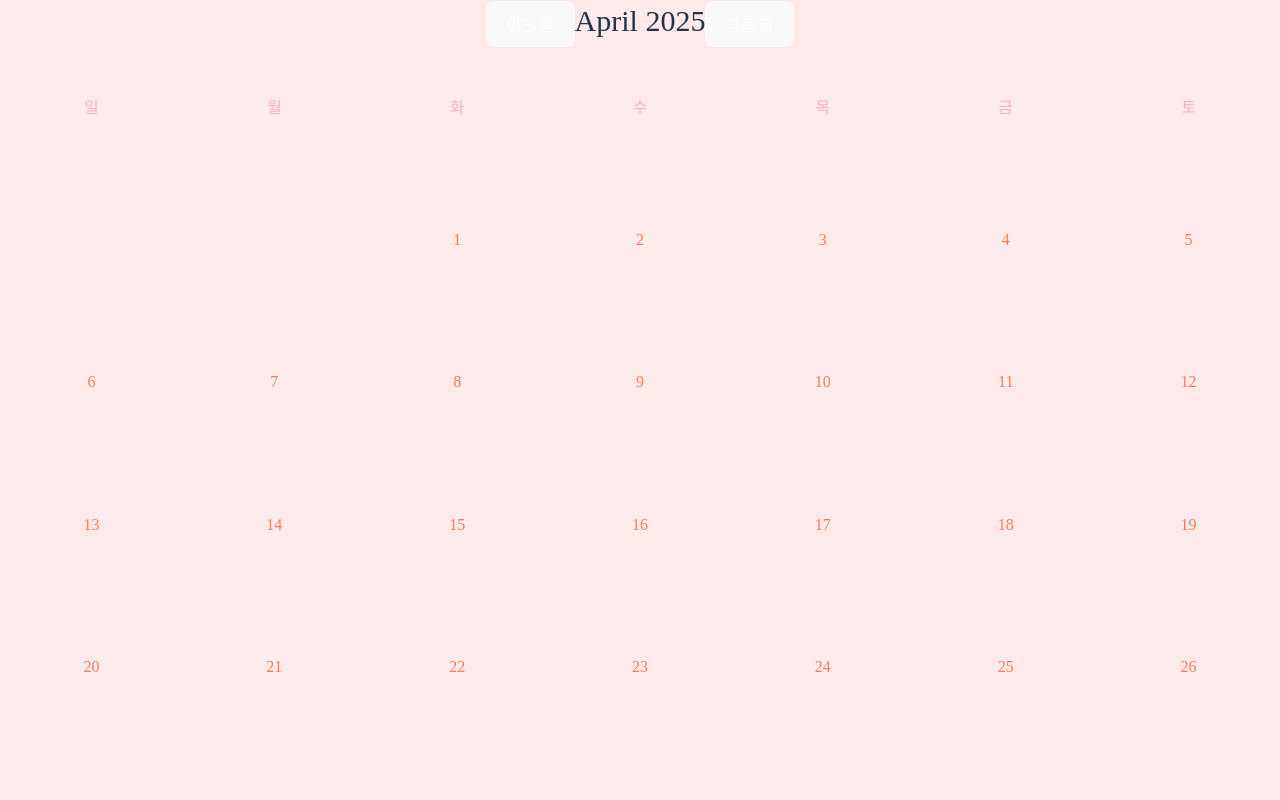
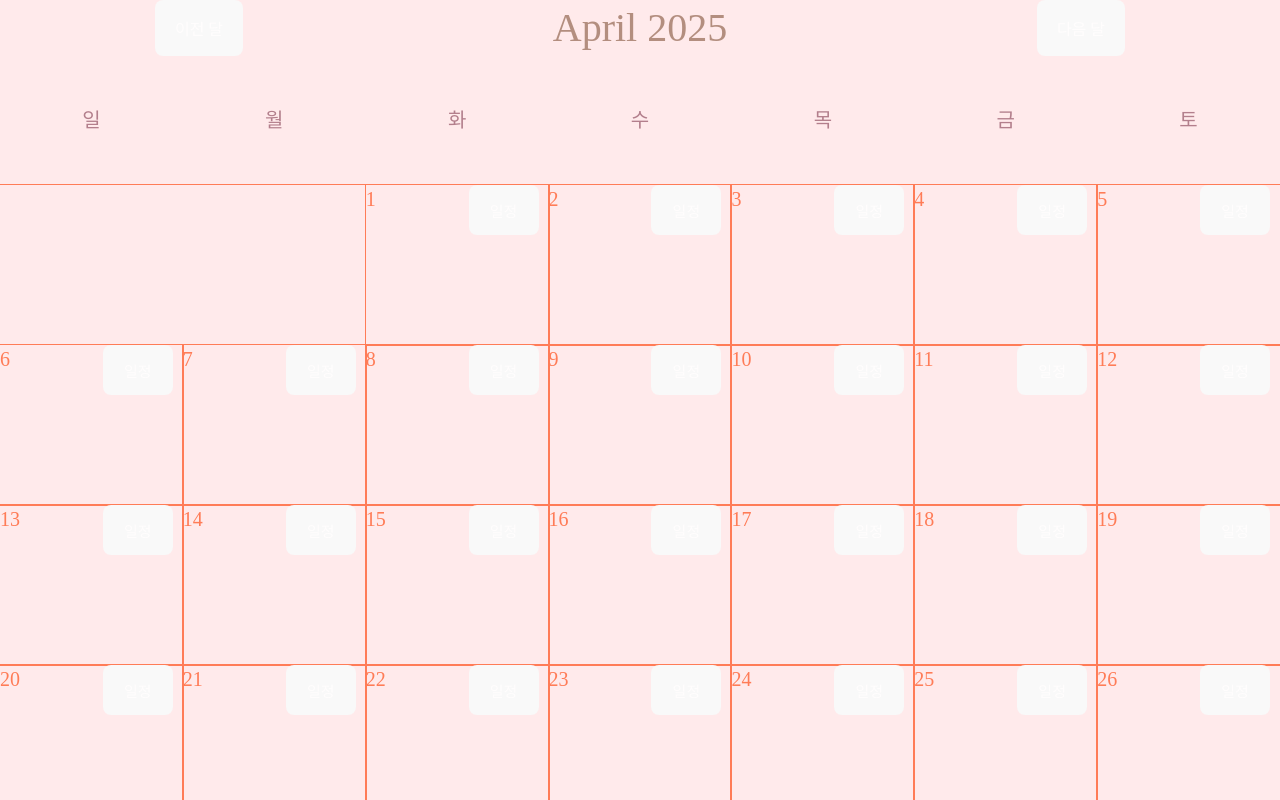
Before and after one commit to HWANGDEOK/scheduler, a React (Vite) app: page / in a window 1280 px wide. Shown: the top 800 px of the page. Built offline with nearby package versions, Linux system fonts and the light colour scheme.

Commit message:
달력 형태 구성

```diff
--- a/package.json
+++ b/package.json
@@ -11,7 +11,8 @@
   },
   "dependencies": {
     "react": "^18.2.0",
-    "react-dom": "^18.2.0"
+    "react-dom": "^18.2.0",
+    "react-modal": "^3.16.3"
   },
   "devDependencies": {
     "@types/react": "^18.2.15",
--- a/src/App.jsx
+++ b/src/App.jsx
@@ -1,7 +1,10 @@
 import './App.css'
 import Calendar from './components/Calendar';
+// import Manage from './components/manage';
 
 function App(){
+
+
   return(
     <>
       <Calendar />
--- a/src/components/Calendar.jsx
+++ b/src/components/Calendar.jsx
@@ -1,4 +1,4 @@
-import { useState, useEffect } from 'react';
+import { Button, useState, useEffect } from 'react';
 
 const Calendar = () => {
   const [currentDate, setCurrentDate] = useState(new Date());
@@ -39,26 +39,32 @@ const Calendar = () => {
 
   return (
     <div>
-      <div className='calendar' style={{ textAlign: 'center'}}>
-        <button className='pre_month' onClick={() => changeMonth(-1)}>이전 달</button>
-        <span style={{fontSize: '30px'}}>{currentDate.toLocaleString('default', { month: 'long', year: 'numeric' })}</span>
-        <button className='next_month' onClick={() => changeMonth(1)}>다음 달</button>
+      <div className='calendar' style={{ textAlign: 'center', display: 'flex', justifyContent: 'space-around'}}>
+        <button className='pre_month' onClick={() => changeMonth(-1)}><strong>이전 달</strong></button>
+        <span style={{fontSize: '40px', color: '#b38e7f'}}>{currentDate.toLocaleString('default', { month: 'long', year: 'numeric'})}</span>
+        <button className='next_month' onClick={() => changeMonth(1)}><strong>다음 달</strong></button>
       </div>
 
-        <div style={{ display: 'grid', gridTemplateColumns: 'repeat(7, 1fr)' }}>
+        <div style={{ display: 'grid', gridTemplateColumns: 'repeat(7, 1fr)'}}>
           {weeks.map(day => (
-            <div key={day} style={{ color: '#FFB1BC', padding: '50px', textAlign: 'center' }}>
-              {day}
+            <div key={day} style={{ color: '#b37f8c', padding: '50px', textAlign: 'center', fontSize: '20px', borderBottom: '1px solid #FF7C57'}}>
+              <strong>{day}</strong>
             </div>
           ))}
           {daysInMonth.map((day, index) => (
-            <div key={index} style={{ color: '#FF7C57', padding: '60px', textAlign: 'center' }}>
+            day ?(
+            <div key={index}
+            style={{ color: '#FF7C57', width: 'auto', height: '160px', fontSize: '20px',boxSizing: 'border-box', outline: '1px solid'}}>
               {day}
-            </div>
+              <button style={{float: 'right', fontSize:'15px', textAlign: 'center', width: '70px', height: '50px', marginRight: '10px'}} >일정</button>
+            </div>) : (
+              <div key={index}></div>
+            )
           ))}
         </div>
       </div>
   );
 };
 
+
 export default Calendar;
```
Also changed, not shown: src/components/Manage.jsx (added, +30 -0 lines), 1 other file (tests, documents, lock files or other folders).
